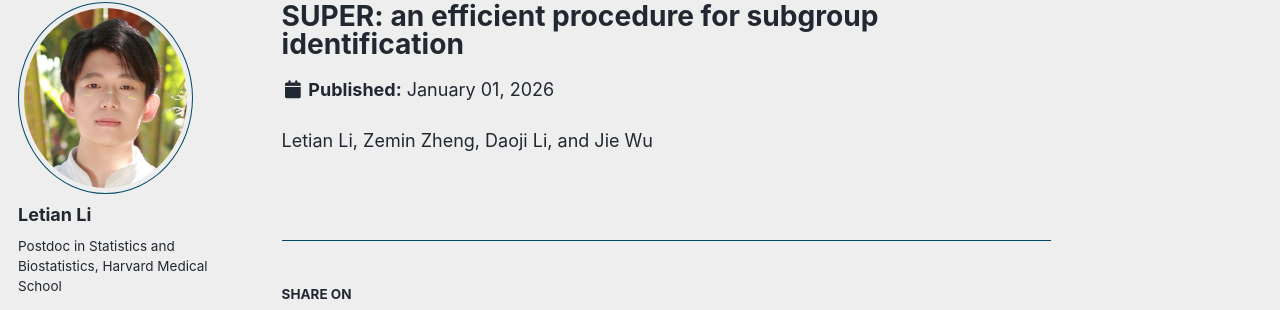
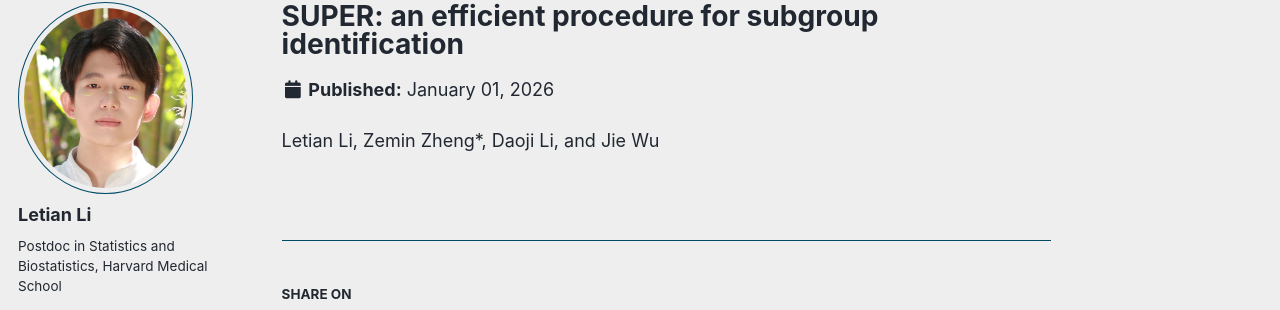
Before and after one commit to letianli059/letianli059.github.io, a Jekyll site: the page built from _publications/SUPER.md, in a window 1280 px wide. Shown: the part 97-407 px from the top of the page. Built offline with Jekyll 4.4.1, drawn with Linux system fonts in a browser that asks for light colours; some web fonts are replaced; a script bundle is joined from its source files by our own code; library files that are not in the unit come from our copies.

```diff
--- a/_publications/SUPER.md
+++ b/_publications/SUPER.md
@@ -10,4 +10,4 @@ paperurl:
 citation:
 ---
 
-Letian Li, Zemin Zheng, Daoji Li, and Jie Wu
+Letian Li, Zemin Zheng*, Daoji Li, and Jie Wu
```
